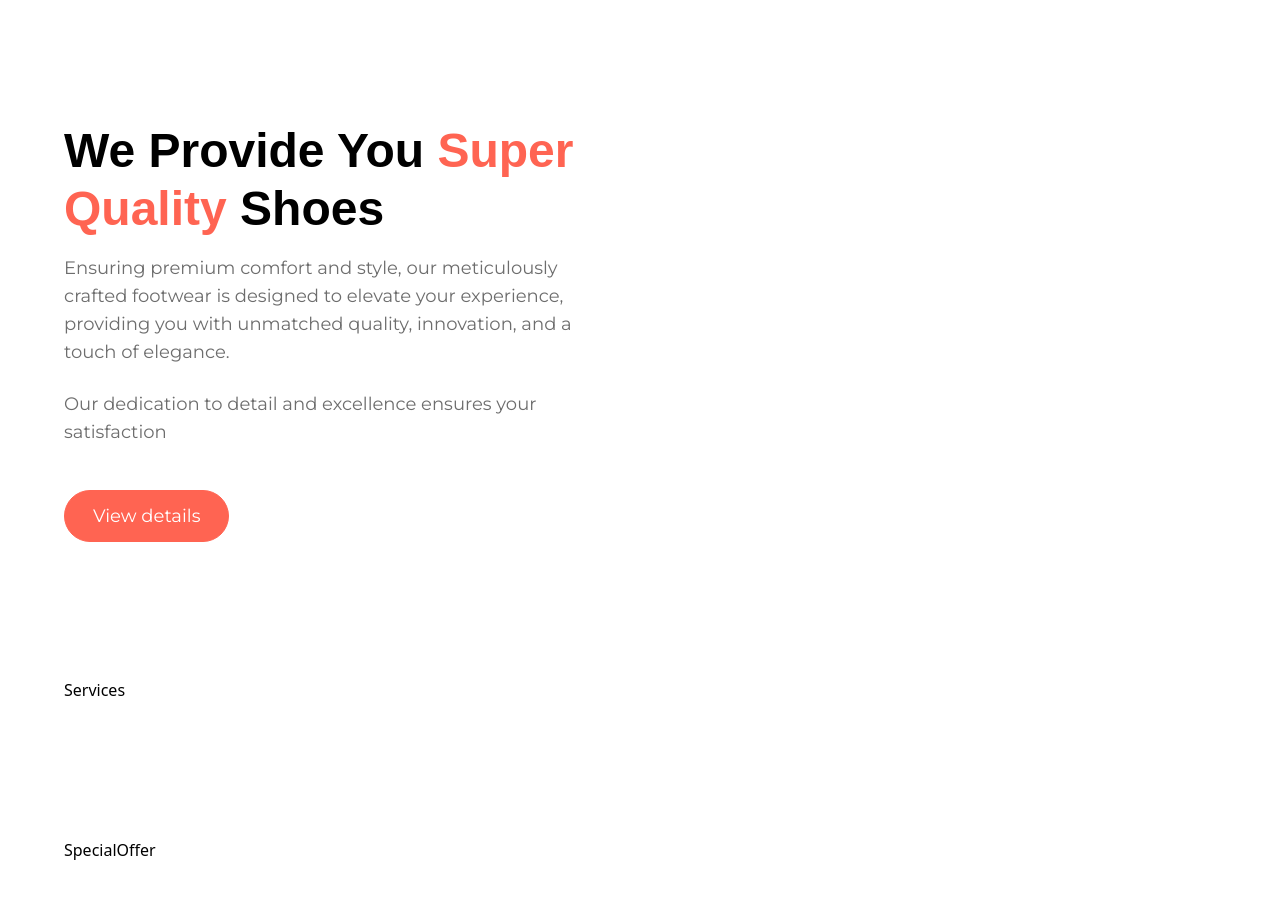
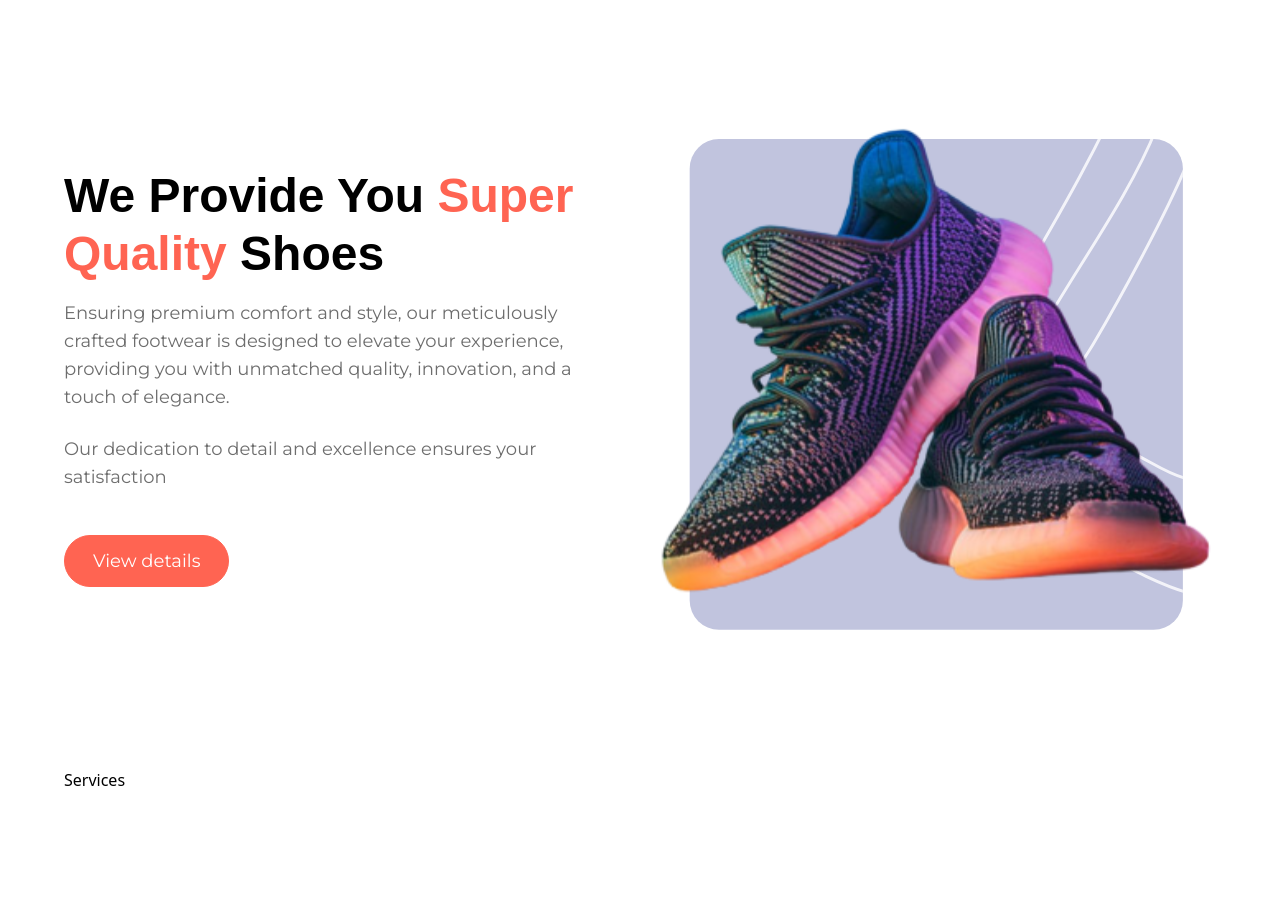
Before and after one commit to sabaPhruidze/tailwind-start, a React (Vite) app: page / in a window 1280 px wide. Shown: the part 1780-2678 px from the top of the page. Built offline with nearby package versions, Linux system fonts and the light colour scheme; a web font is replaced by a local one.

Commit message:
I finished this part and next will be services section

```diff
--- a/src/sections/SuperQuality.tsx
+++ b/src/sections/SuperQuality.tsx
@@ -1,4 +1,5 @@
 import Button from "../components/Button";
+import shoe8 from "../assets/images/shoe8.svg";
 const SuperQuality = () => {
   return (
     <section
@@ -23,6 +24,15 @@
           <Button label="View details" />
         </div>
       </div>
+      <div className="flex-1 flex justify-center items-center">
+        <img
+          src={shoe8}
+          alt="shoe8"
+          width={570}
+          height={522}
+          className="object-contain"
+        />
+      </div>
     </section>
   );
 };
```
